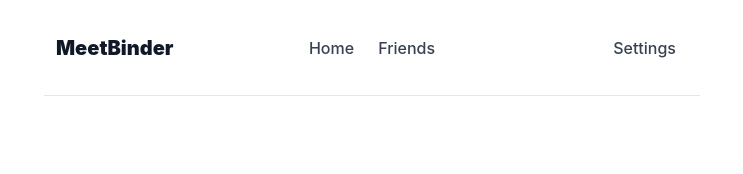
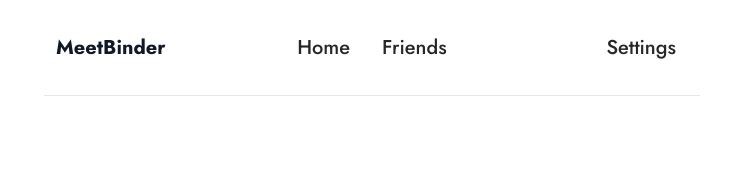
Before and after one commit to Watakumi/meet-binder-front, a Next.js app: page /mypage in a window 1280 px wide. Shown: the top 174 px of the page, without its empty margins (268-1011 px from the left). Built offline with nearby package versions, Linux system fonts and the light colour scheme.

Commit message:
Buttonのスタイルを変更

```diff
--- a/components/Header/Header.tsx
+++ b/components/Header/Header.tsx
@@ -4,9 +4,9 @@ import { Title } from './Title';
 
 export const Header: React.FC = () => {
   return (
-    <header className="px-6 pb-12 antialiased">
+    <header className="px-6 pb-12 font-jost antialiased">
       <nav className="relative z-50 h-24 select-none">
-        <div className="container mx-auto flex h-24 flex-wrap items-center justify-between border-b border-gray-200 px-2 font-medium">
+        <div className="flex h-24 flex-wrap items-center justify-between border-b border-gray-200 px-2 font-medium">
           <div className="flex h-full w-1/4 items-center pr-4">
             <Title />
           </div>
--- a/components/Header/Menu.tsx
+++ b/components/Header/Menu.tsx
@@ -3,13 +3,13 @@ export const Menu = () => {
     <div className="flex flex-row items-center justify-center text-center">
       <a
         href="#"
-        className="mx-3 inline-block w-auto py-2 text-gray-700 hover:text-indigo-600"
+        className="cursor-pointer rounded-md px-4 py-[0.10rem] text-xl text-zinc-800 duration-100 hover:bg-zinc-800 hover:text-white"
       >
         Home
       </a>
       <a
         href="#"
-        className="mx-3 inline-block w-auto py-2 text-gray-700 hover:text-indigo-600"
+        className="cursor-pointer rounded-md px-4 py-[0.10rem] text-xl text-zinc-800 duration-100 hover:bg-zinc-800 hover:text-white"
       >
         Friends
       </a>
--- a/components/Header/Settings.tsx
+++ b/components/Header/Settings.tsx
@@ -3,7 +3,7 @@ export const Settings = () => {
     <div>
       <a
         href="#"
-        className="mr-4 inline-block text-gray-700 hover:text-indigo-600"
+        className="cursor-pointer rounded-md px-4 py-[0.10rem] text-xl text-zinc-800 duration-100 hover:bg-zinc-800 hover:text-white"
       >
         Settings
       </a>
```
